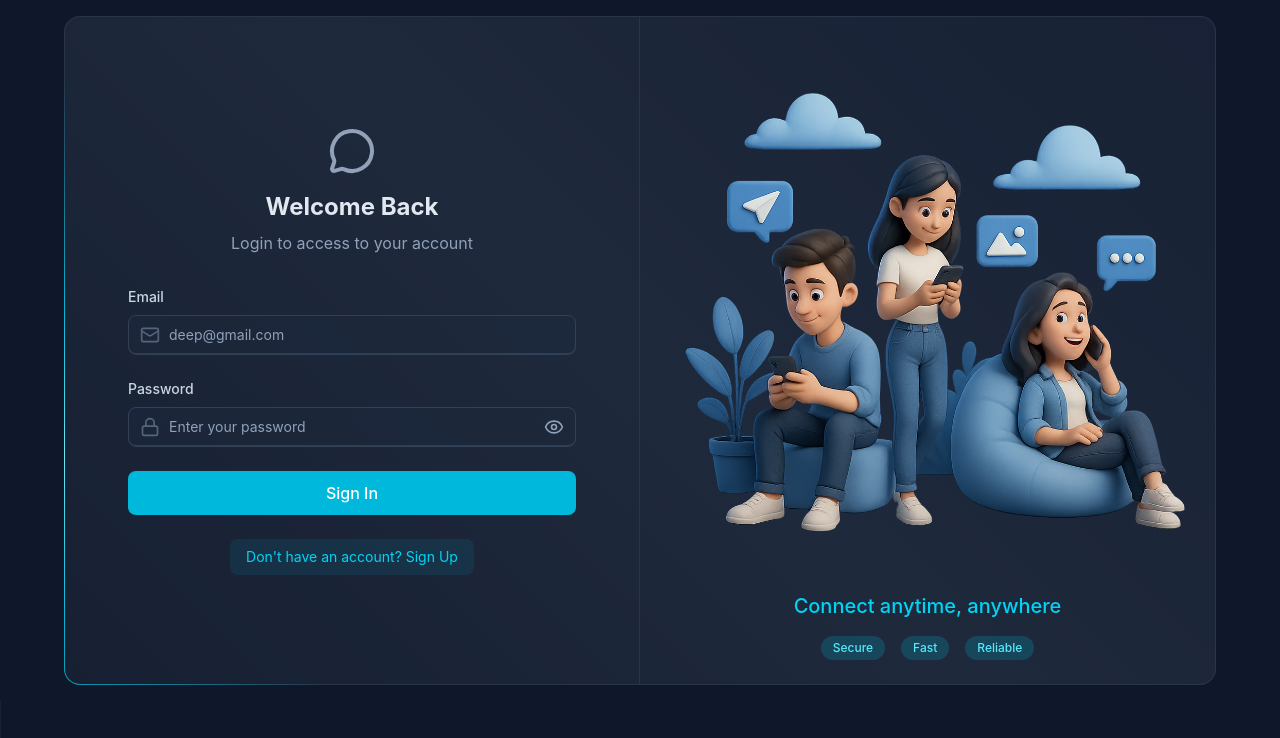
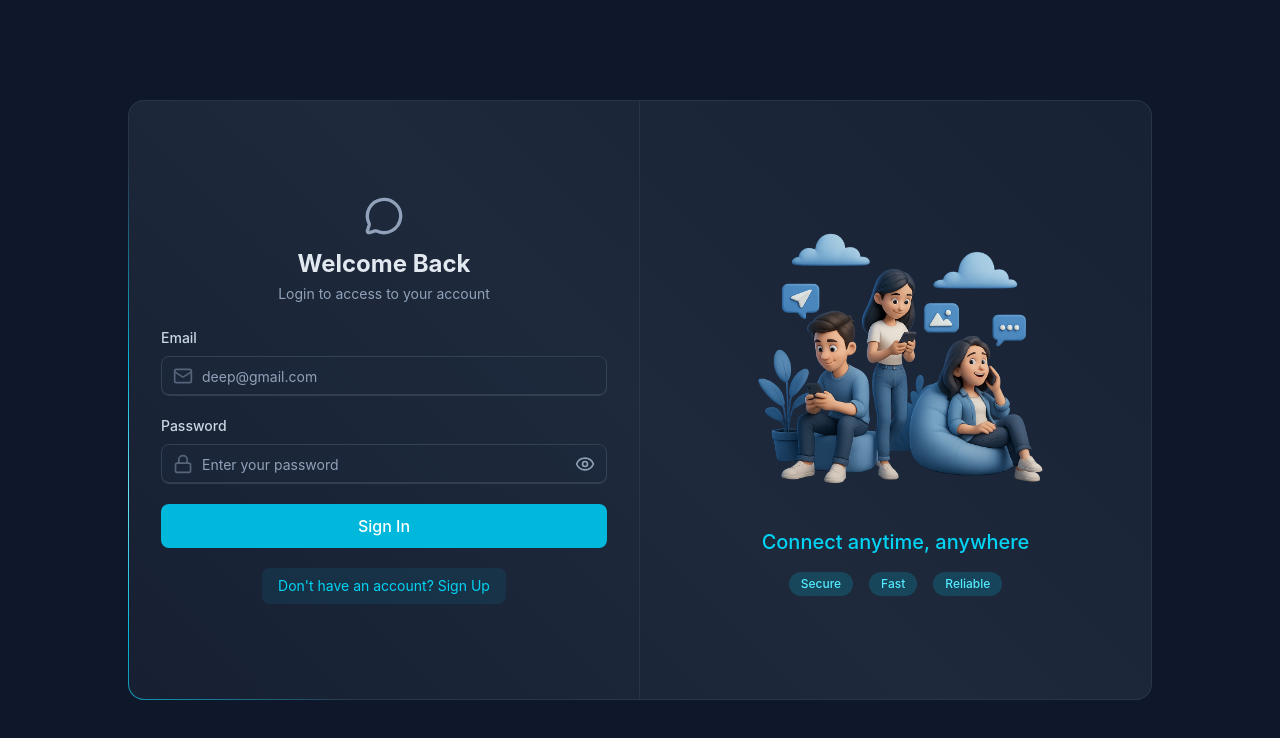
Before and after one commit to gajeradeep66-ux/Social_chat, a React app in the folder frontend/: page /login in a window 1280 px wide. Shown: the top 738 px of the page. Built offline with nearby package versions, Linux system fonts and the light colour scheme; no server answers; the HTML template or start-up script is replaced by a standard one.

Commit message:
Fix login and signup page vertical and horizontal centering

```diff
--- a/frontend/src/pages/Login.jsx
+++ b/frontend/src/pages/Login.jsx
@@ -20,19 +20,19 @@ const Login = () => {
         };
 
     return (
-        <div className="w-full flex items-center justify-center p-4 bg-slate-900">
-        <div className="relative w-full max-w-6xl md:h-800px h-650px">
+        <div className="w-full h-full flex items-center justify-center p-4 sm:p-6 overflow-y-auto bg-slate-900">
+        <div className="relative w-full max-w-5xl md:h-[560px] lg:h-[600px] h-auto my-auto">
             <BorderAnimatedContainer>
-            <div className="w-full flex flex-col md:flex-row">
-                <div className="md:w-1/2 p-8 flex items-center justify-center md:border-r border-slate-600/30">
+            <div className="w-full h-full flex flex-col md:flex-row">
+                <div className="md:w-1/2 h-full p-6 sm:p-8 flex items-center justify-center md:border-r border-slate-600/30">
                 <div className="w-full max-w-md">
-                    <div className="text-center mb-8">
-                    <MessageCircleIcon className="w-12 h-12 mx-auto text-slate-400 mb-4" />
-                    <h2 className="text-2xl font-bold text-slate-200 mb-2">Welcome Back</h2>
-                    <p className="text-slate-400">Login to access to your account</p>
+                    <div className="text-center mb-6">
+                    <MessageCircleIcon className="w-10 h-10 mx-auto text-slate-400 mb-3" />
+                    <h2 className="text-2xl font-bold text-slate-200 mb-1">Welcome Back</h2>
+                    <p className="text-slate-400 text-sm">Login to access to your account</p>
                     </div>
 
-                    <form onSubmit={handleSubmit} className="space-y-6">
+                    <form onSubmit={handleSubmit} className="space-y-5">
 
                     <div>
                         <label className="auth-input-label">Email</label>
@@ -85,7 +85,7 @@ const Login = () => {
                     </button>
                     </form>
 
-                    <div className="mt-6 text-center">
+                    <div className="mt-5 text-center">
                     <Link to="/signup" className="auth-link">
                         Don't have an account? Sign Up
                     </Link>
@@ -94,12 +94,12 @@ const Login = () => {
                 </div>
 
 
-                <div className="hidden md:w-1/2 md:flex items-center justify-center p-6 bg-linear-to-bl from-slate-800/20 to-transparent">
-                <div>
+                <div className="hidden md:w-1/2 h-full md:flex flex-col items-center justify-center p-6 bg-linear-to-bl from-slate-800/20 to-transparent">
+                <div className="text-center">
                     <img
                     src="/login.png"
                     alt="People using mobile devices"
-                    className="w-full h-auto object-contain"
+                    className="w-full max-h-[300px] object-contain mx-auto"
                     />
                     <div className="mt-6 text-center">
                     <h3 className="text-xl font-medium text-cyan-400">Connect anytime, anywhere</h3>
--- a/frontend/src/pages/Signup.jsx
+++ b/frontend/src/pages/Signup.jsx
@@ -21,19 +21,19 @@ const Signup = () => {
     };
 
     return (
-        <div className="w-full flex items-center justify-center p-4 bg-slate-900">
-        <div className="relative w-full max-w-6xl md:h-800px h-650px">
+        <div className="w-full h-full flex items-center justify-center p-4 sm:p-6 overflow-y-auto bg-slate-900">
+        <div className="relative w-full max-w-5xl md:h-[560px] lg:h-[600px] h-auto my-auto">
             <BorderAnimatedContainer>
-            <div className="w-full flex flex-col md:flex-row">
-                <div className="md:w-1/2 p-8 flex items-center justify-center md:border-r border-slate-600/30">
+            <div className="w-full h-full flex flex-col md:flex-row">
+                <div className="md:w-1/2 h-full p-6 sm:p-8 flex items-center justify-center md:border-r border-slate-600/30">
                 <div className="w-full max-w-md">
-                    <div className="text-center mb-8">
-                    <MessageCircleIcon className="w-12 h-12 mx-auto text-slate-400 mb-4" />
-                    <h2 className="text-2xl font-bold text-slate-200 mb-2">Create Account</h2>
-                    <p className="text-slate-400">Sign up for a new account</p>
+                    <div className="text-center mb-6">
+                    <MessageCircleIcon className="w-10 h-10 mx-auto text-slate-400 mb-3" />
+                    <h2 className="text-2xl font-bold text-slate-200 mb-1">Create Account</h2>
+                    <p className="text-slate-400 text-sm">Sign up for a new account</p>
                     </div>
 
-                    <form onSubmit={handleSubmit} className="space-y-6">
+                    <form onSubmit={handleSubmit} className="space-y-4">
 
                     <div>
                         <label className="auth-input-label">Full Name</label>
@@ -101,7 +101,7 @@ const Signup = () => {
                     </button>
                     </form>
 
-                    <div className="mt-6 text-center">
+                    <div className="mt-4 text-center">
                     <Link to="/login" className="auth-link">
                         Already have an account? Login
                     </Link>
@@ -110,12 +110,12 @@ const Signup = () => {
                 </div>
 
 
-                <div className="hidden md:w-1/2 md:flex items-center justify-center p-6 bg-linear-to-bl from-slate-800/20 to-transparent">
-                <div>
+                <div className="hidden md:w-1/2 h-full md:flex flex-col items-center justify-center p-6 bg-linear-to-bl from-slate-800/20 to-transparent">
+                <div className="text-center">
                     <img
                     src="/signup.png"
                     alt="People using mobile devices"
-                    className="w-full h-auto object-contain"
+                    className="w-full max-h-[300px] object-contain mx-auto"
                     />
                     <div className="mt-6 text-center">
                     <h3 className="text-xl font-medium text-cyan-400">Start Your Journey Today</h3>
```
